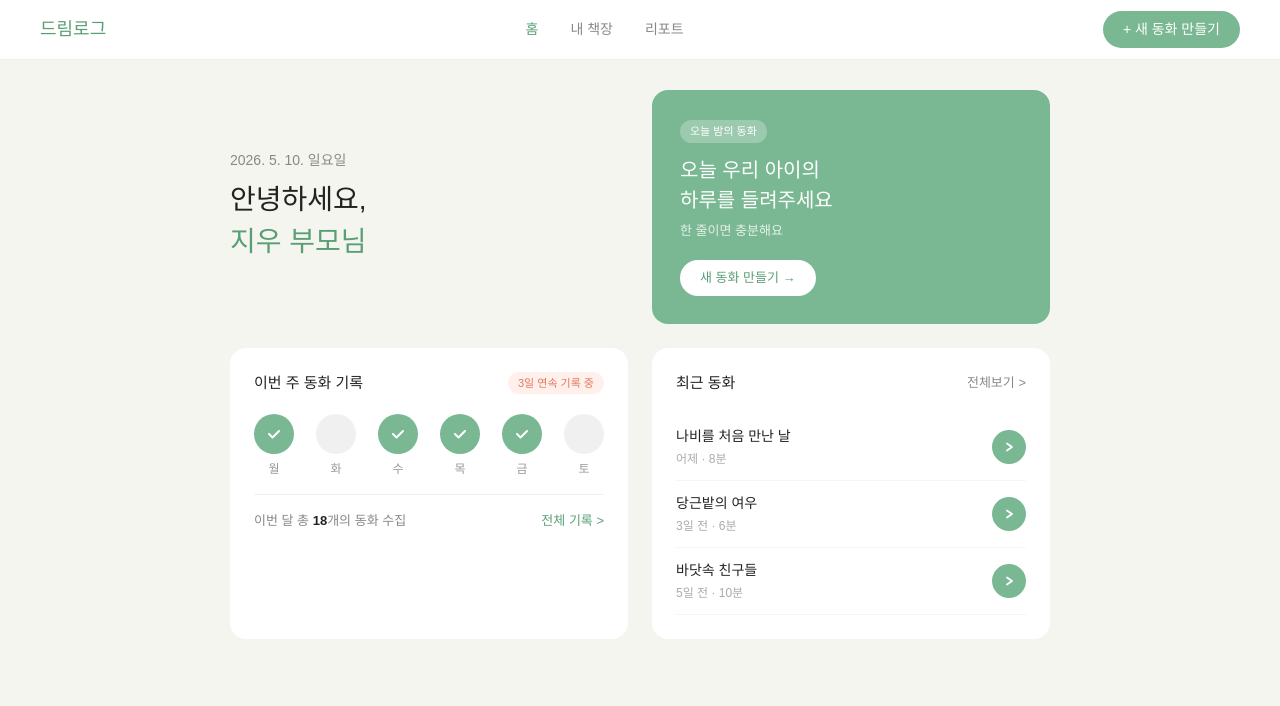
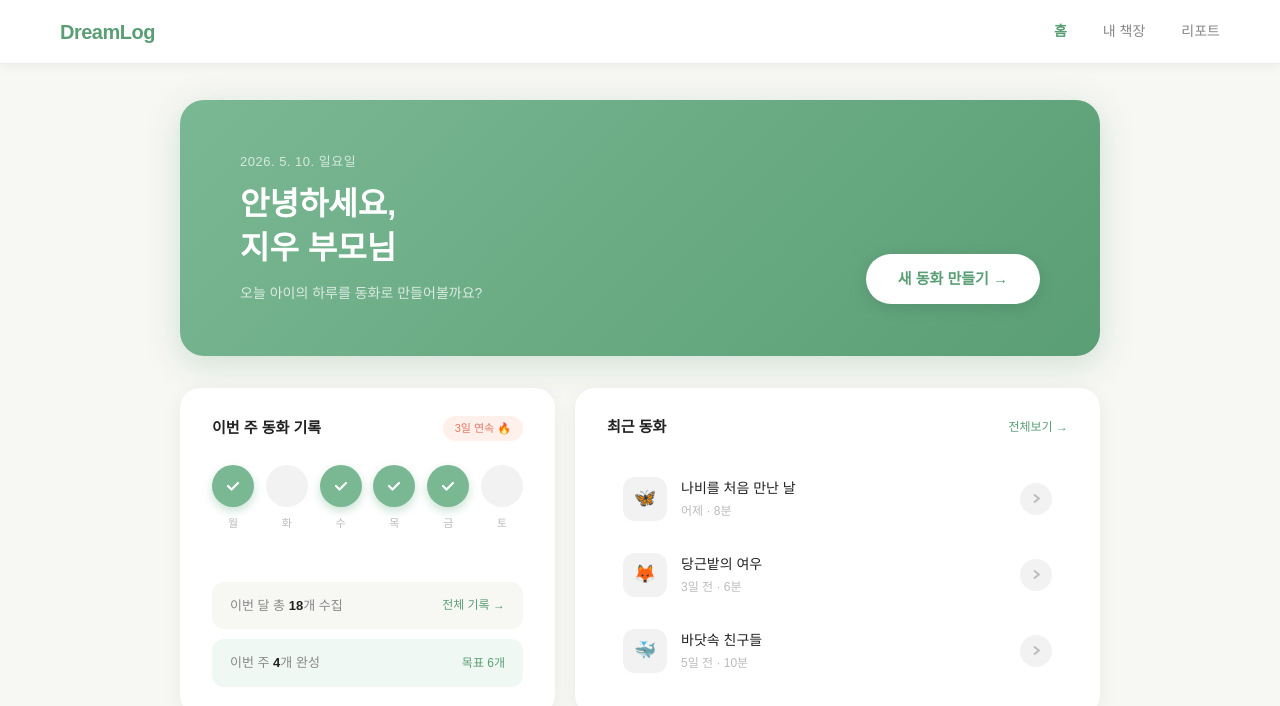
Before and after one commit to BabyLion-DreamLog/Babylion-DreamLog, a Next.js app in the folder frontend/: page / in a window 1280 px wide. Shown: the top 706 px of the page. Built offline with nearby package versions, Linux system fonts and the light colour scheme.

Commit message:
feat: 홈 페이지 디자인 개선

```diff
--- a/frontend/src/app/page.tsx
+++ b/frontend/src/app/page.tsx
@@ -1,155 +1,211 @@
+"use client";
+
 import Navbar from "@/components/Navbar";
+import { useState } from "react";
 
 export default function Home() {
   const weekDays = ["월", "화", "수", "목", "금", "토"];
   const completedDays = [true, false, true, true, true, false];
+  const [hoveredStory, setHoveredStory] = useState<number | null>(null);
+
+  const recentStories = [
+    { title: "나비를 처음 만난 날", sub: "어제 · 8분", emoji: "🦋" },
+    { title: "당근밭의 여우", sub: "3일 전 · 6분", emoji: "🦊" },
+    { title: "바닷속 친구들", sub: "5일 전 · 10분", emoji: "🐳" },
+  ];
 
   return (
-    <div style={{ backgroundColor: "#f5f5f0", minHeight: "100vh" }}>
+    <div style={{ backgroundColor: "#f7f7f4", minHeight: "100vh", fontFamily: "sans-serif" }}>
       <Navbar />
 
-      <div style={{ maxWidth: "900px", margin: "0 auto", padding: "90px 40px 60px" }}>
+      <div style={{ maxWidth: "1000px", margin: "0 auto", padding: "100px 40px 60px" }}>
 
-        {/* 인사 + 오늘 밤의 동화 카드 */}
-        <div style={{ display: "grid", gridTemplateColumns: "1fr 1fr", gap: "24px", marginBottom: "24px" }}>
-
-          {/* 인사 영역 */}
-          <div style={{ display: "flex", flexDirection: "column", justifyContent: "center" }}>
-            <p style={{ fontSize: "14px", color: "#888", marginBottom: "8px" }}>
+        {/* 히어로 섹션 */}
+        <div style={{
+          background: "linear-gradient(135deg, #7ab893 0%, #5a9e75 100%)",
+          borderRadius: "24px",
+          padding: "52px 60px",
+          marginBottom: "32px",
+          display: "flex",
+          justifyContent: "space-between",
+          alignItems: "flex-end",
+          boxShadow: "0 8px 32px rgba(90,158,117,0.25)",
+        }}>
+          <div>
+            <p style={{ fontSize: "13px", color: "rgba(255,255,255,0.7)", marginBottom: "10px", letterSpacing: "0.5px" }}>
               2026. 5. 10. 일요일
             </p>
-            <h1 style={{ fontSize: "28px", fontWeight: "500", color: "#222", lineHeight: "1.5", marginBottom: "0" }}>
-              안녕하세요,<br />
-              <span style={{ color: "#5a9e75" }}>지우 부모님</span>
+            <h1 style={{ fontSize: "32px", fontWeight: "600", color: "#fff", lineHeight: "1.4", marginBottom: "6px" }}>
+              안녕하세요,<br />지우 부모님
             </h1>
+            <p style={{ fontSize: "14px", color: "rgba(255,255,255,0.75)", marginTop: "12px" }}>
+              오늘 아이의 하루를 동화로 만들어볼까요?
+            </p>
           </div>
-
-          {/* 오늘 밤의 동화 카드 */}
-          <div style={{
-            backgroundColor: "#7ab893",
-            borderRadius: "16px",
-            padding: "28px",
-          }}>
-            <span style={{
-              fontSize: "11px",
-              backgroundColor: "rgba(255,255,255,0.25)",
-              color: "#fff",
-              padding: "3px 10px",
-              borderRadius: "20px",
-              display: "inline-block",
-              marginBottom: "12px",
-            }}>
-              오늘 밤의 동화
-            </span>
-            <p style={{ fontSize: "20px", fontWeight: "500", color: "#fff", lineHeight: "1.5", marginBottom: "6px" }}>
-              오늘 우리 아이의<br />하루를 들려주세요
-            </p>
-            <p style={{ fontSize: "13px", color: "rgba(255,255,255,0.8)", marginBottom: "20px" }}>
-              한 줄이면 충분해요
-            </p>
           <button style={{
             backgroundColor: "#fff",
             color: "#5a9e75",
             border: "none",
-              borderRadius: "20px",
-              padding: "8px 20px",
-              fontSize: "13px",
-              fontWeight: "500",
+            borderRadius: "50px",
+            padding: "14px 32px",
+            fontSize: "15px",
+            fontWeight: "600",
             cursor: "pointer",
+            boxShadow: "0 4px 16px rgba(0,0,0,0.1)",
+            whiteSpace: "nowrap",
           }}>
             새 동화 만들기 →
           </button>
         </div>
-        </div>
 
-        {/* 이번 주 동화 기록 + 최근 동화 */}
-        <div style={{ display: "grid", gridTemplateColumns: "1fr 1fr", gap: "24px" }}>
+        {/* 하단 2열 */}
+        <div style={{ display: "grid", gridTemplateColumns: "1fr 1.4fr", gap: "20px" }}>
 
           {/* 이번 주 동화 기록 */}
-          <div style={{ backgroundColor: "#fff", borderRadius: "16px", padding: "24px" }}>
-            <div style={{ display: "flex", justifyContent: "space-between", alignItems: "center", marginBottom: "20px" }}>
-              <span style={{ fontSize: "15px", fontWeight: "500", color: "#222" }}>이번 주 동화 기록</span>
+          <div style={{
+            backgroundColor: "#fff",
+            borderRadius: "20px",
+            padding: "28px 32px",
+            boxShadow: "0 4px 20px rgba(0,0,0,0.06)",
+            display: "flex",
+            flexDirection: "column",
+            justifyContent: "space-between",
+          }}>
+            <div>
+              <div style={{ display: "flex", justifyContent: "space-between", alignItems: "center", marginBottom: "24px" }}>
+                <span style={{ fontSize: "15px", fontWeight: "600", color: "#222" }}>이번 주 동화 기록</span>
                 <span style={{
                   fontSize: "11px",
                   backgroundColor: "#fff0ec",
                   color: "#e07a5f",
-                padding: "3px 10px",
+                  padding: "4px 12px",
                   borderRadius: "20px",
+                  fontWeight: "500",
                 }}>
-                3일 연속 기록 중
+                  3일 연속 🔥
                 </span>
               </div>
 
-            <div style={{ display: "flex", justifyContent: "space-between", marginBottom: "16px" }}>
+              <div style={{ display: "flex", justifyContent: "space-between", marginBottom: "24px" }}>
                 {weekDays.map((day, i) => (
-                <div key={day} style={{ display: "flex", flexDirection: "column", alignItems: "center", gap: "6px" }}>
+                  <div key={day} style={{ display: "flex", flexDirection: "column", alignItems: "center", gap: "8px" }}>
                     <div style={{
-                    width: "40px",
-                    height: "40px",
+                      width: "42px",
+                      height: "42px",
                       borderRadius: "50%",
-                    backgroundColor: completedDays[i] ? "#7ab893" : "#f0f0f0",
+                      backgroundColor: completedDays[i] ? "#7ab893" : "#f2f2f2",
                       display: "flex",
                       alignItems: "center",
                       justifyContent: "center",
+                      boxShadow: completedDays[i] ? "0 4px 10px rgba(122,184,147,0.4)" : "none",
                     }}>
                       {completedDays[i] && (
                         <svg width="16" height="16" viewBox="0 0 16 16" fill="none">
-                        <path d="M3 8L6.5 11.5L13 5" stroke="white" strokeWidth="2" strokeLinecap="round" strokeLinejoin="round" />
+                          <path d="M3 8L6.5 11.5L13 5" stroke="white" strokeWidth="2.2" strokeLinecap="round" strokeLinejoin="round" />
                         </svg>
                       )}
                     </div>
-                  <span style={{ fontSize: "12px", color: "#999" }}>{day}</span>
+                    <span style={{ fontSize: "11px", color: "#bbb" }}>{day}</span>
                   </div>
                 ))}
               </div>
+            </div>
 
-            <div style={{ display: "flex", justifyContent: "space-between", alignItems: "center", paddingTop: "16px", borderTop: "0.5px solid #f0f0f0" }}>
+            {/* 하단 통계 2개 */}
+            <div style={{ display: "flex", flexDirection: "column", gap: "10px" }}>
+              <div style={{
+                backgroundColor: "#f7f7f4",
+                borderRadius: "12px",
+                padding: "14px 18px",
+                display: "flex",
+                justifyContent: "space-between",
+                alignItems: "center",
+              }}>
                 <span style={{ fontSize: "13px", color: "#888" }}>
-                이번 달 총 <strong style={{ color: "#222" }}>18</strong>개의 동화 수집
+                  이번 달 총 <strong style={{ color: "#222", fontWeight: "600" }}>18</strong>개 수집
                 </span>
-              <span style={{ fontSize: "13px", color: "#5a9e75", cursor: "pointer" }}>전체 기록 &gt;</span>
+                <span style={{ fontSize: "12px", color: "#5a9e75", fontWeight: "500", cursor: "pointer" }}>전체 기록 →</span>
+              </div>
+              <div style={{
+                backgroundColor: "#f0f8f3",
+                borderRadius: "12px",
+                padding: "14px 18px",
+                display: "flex",
+                justifyContent: "space-between",
+                alignItems: "center",
+              }}>
+                <span style={{ fontSize: "13px", color: "#888" }}>
+                  이번 주 <strong style={{ color: "#222", fontWeight: "600" }}>4</strong>개 완성
+                </span>
+                <span style={{ fontSize: "12px", color: "#5a9e75", fontWeight: "500" }}>목표 6개</span>
+              </div>
             </div>
           </div>
 
           {/* 최근 동화 */}
-          <div style={{ backgroundColor: "#fff", borderRadius: "16px", padding: "24px" }}>
-            <div style={{ display: "flex", justifyContent: "space-between", alignItems: "center", marginBottom: "20px" }}>
-              <span style={{ fontSize: "15px", fontWeight: "500", color: "#222" }}>최근 동화</span>
-              <span style={{ fontSize: "13px", color: "#888", cursor: "pointer" }}>전체보기 &gt;</span>
+          <div style={{
+            backgroundColor: "#fff",
+            borderRadius: "20px",
+            padding: "28px 32px",
+            boxShadow: "0 4px 20px rgba(0,0,0,0.06)",
+          }}>
+            <div style={{ display: "flex", justifyContent: "space-between", alignItems: "center", marginBottom: "24px" }}>
+              <span style={{ fontSize: "15px", fontWeight: "600", color: "#222" }}>최근 동화</span>
+              <span style={{ fontSize: "12px", color: "#5a9e75", fontWeight: "500", cursor: "pointer" }}>전체보기 →</span>
             </div>
 
-            {[
-              { title: "나비를 처음 만난 날", sub: "어제 · 8분" },
-              { title: "당근밭의 여우", sub: "3일 전 · 6분" },
-              { title: "바닷속 친구들", sub: "5일 전 · 10분" },
-            ].map((story) => (
-              <div key={story.title} style={{
+            <div style={{ display: "flex", flexDirection: "column", gap: "4px" }}>
+              {recentStories.map((story, i) => (
+                <div
+                  key={story.title}
+                  onMouseEnter={() => setHoveredStory(i)}
+                  onMouseLeave={() => setHoveredStory(null)}
+                  style={{
                     display: "flex",
                     alignItems: "center",
                     justifyContent: "space-between",
-                padding: "12px 0",
-                borderBottom: "0.5px solid #f5f5f5",
+                    padding: "14px 16px",
+                    borderRadius: "14px",
+                    backgroundColor: hoveredStory === i ? "#f0f8f3" : "transparent",
+                    cursor: "pointer",
+                    transition: "background 0.2s",
                   }}>
-                <div>
-                  <p style={{ fontSize: "14px", fontWeight: "500", color: "#222", marginBottom: "3px" }}>{story.title}</p>
-                  <p style={{ fontSize: "12px", color: "#aaa" }}>{story.sub}</p>
-                </div>
+                  <div style={{ display: "flex", alignItems: "center", gap: "14px" }}>
                     <div style={{
-                  width: "34px",
-                  height: "34px",
-                  borderRadius: "50%",
-                  backgroundColor: "#7ab893",
+                      width: "44px",
+                      height: "44px",
+                      borderRadius: "12px",
+                      backgroundColor: hoveredStory === i ? "#7ab893" : "#f2f2f2",
                       display: "flex",
                       alignItems: "center",
                       justifyContent: "center",
-                  cursor: "pointer",
+                      fontSize: "18px",
+                      transition: "background 0.2s",
                     }}>
-                  <svg width="12" height="12" viewBox="0 0 12 12" fill="none">
-                    <path d="M4 2.5L9 6L4 9.5" stroke="white" strokeWidth="1.8" strokeLinecap="round" strokeLinejoin="round" />
+                      {story.emoji}
+                    </div>
+                    <div>
+                      <p style={{ fontSize: "14px", fontWeight: "500", color: "#222", marginBottom: "3px" }}>{story.title}</p>
+                      <p style={{ fontSize: "12px", color: "#bbb" }}>{story.sub}</p>
+                    </div>
+                  </div>
+                  <div style={{
+                    width: "32px",
+                    height: "32px",
+                    borderRadius: "50%",
+                    backgroundColor: hoveredStory === i ? "#7ab893" : "#f2f2f2",
+                    display: "flex",
+                    alignItems: "center",
+                    justifyContent: "center",
+                    transition: "background 0.2s",
+                  }}>
+                    <svg width="11" height="11" viewBox="0 0 11 11" fill="none">
+                      <path d="M3.5 2L8 5.5L3.5 9" stroke={hoveredStory === i ? "white" : "#bbb"} strokeWidth="1.8" strokeLinecap="round" strokeLinejoin="round" />
                     </svg>
                   </div>
                 </div>
               ))}
+            </div>
           </div>
 
         </div>
--- a/frontend/src/components/Navbar.tsx
+++ b/frontend/src/components/Navbar.tsx
@@ -4,8 +4,8 @@ export default function Navbar() {
       width: "100%",
       backgroundColor: "#fff",
       borderBottom: "0.5px solid #eee",
-        padding: "0 40px",
-        height: "60px",
+      padding: "0 60px",
+      height: "64px",
       display: "flex",
       alignItems: "center",
       justifyContent: "space-between",
@@ -13,39 +13,24 @@ export default function Navbar() {
       top: 0,
       left: 0,
       zIndex: 100,
+      boxShadow: "0 1px 12px rgba(0,0,0,0.06)",
     }}>
-        {/* 로고 */}
-        <span style={{ fontSize: "18px", fontWeight: "500", color: "#5a9e75" }}>
-          드림로그
+      <span style={{ fontSize: "20px", fontWeight: "700", color: "#5a9e75", letterSpacing: "-0.5px" }}>
+        DreamLog
       </span>
 
-        {/* 메뉴 */}
-        <div style={{ display: "flex", gap: "32px", alignItems: "center" }}>
+      <div style={{ display: "flex", gap: "36px", alignItems: "center" }}>
         {["홈", "내 책장", "리포트"].map((menu) => (
           <span key={menu} style={{
             fontSize: "14px",
             color: menu === "홈" ? "#5a9e75" : "#888",
             cursor: "pointer",
-              fontWeight: menu === "홈" ? "500" : "400",
+            fontWeight: menu === "홈" ? "600" : "400",
           }}>
             {menu}
           </span>
         ))}
       </div>
-
-        {/* 동화 만들기 버튼 */}
-        <button style={{
-          backgroundColor: "#7ab893",
-          color: "#fff",
-          border: "none",
-          borderRadius: "20px",
-          padding: "8px 20px",
-          fontSize: "14px",
-          fontWeight: "500",
-          cursor: "pointer",
-        }}>
-          + 새 동화 만들기
-        </button>
     </nav>
   );
 }
```
Lines whose indentation alone changed are shown as unchanged.
